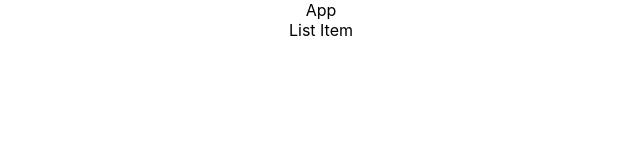
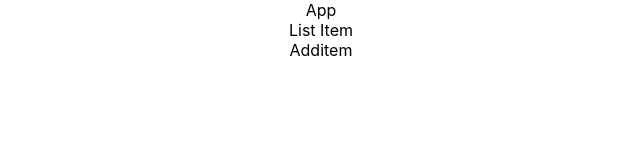
Before and after one commit to OmarHassan1/todo, a React (Create React App) app: page / in a window 1280 px wide. Shown: the top 160 px of the page, without its empty margins (319-959 px from the left). Built offline with nearby package versions, Linux system fonts and the light colour scheme.

Commit message:
Add Additem

```diff
--- a/src/components/AddItem.js
+++ b/src/components/AddItem.js
@@ -0,0 +1,7 @@
+import React, { Component } from "react";
+
+export class Additem extends Component {
+  render() {
+    return <div className="Additem">Additem</div>;
+  }
+}
--- a/src/components/App.js
+++ b/src/components/App.js
@@ -1,5 +1,6 @@
 import React, { Component } from "react";
 import { TodoItems } from "./Todoitems";
+import { Additem } from "./AddItem";
 import "../style/App.css";
 export default class App extends Component {
   state = {
@@ -15,6 +16,7 @@ export default class App extends Component {
       <div className="App">
         App
         <TodoItems />
+        <Additem />
       </div>
     );
   }
```
